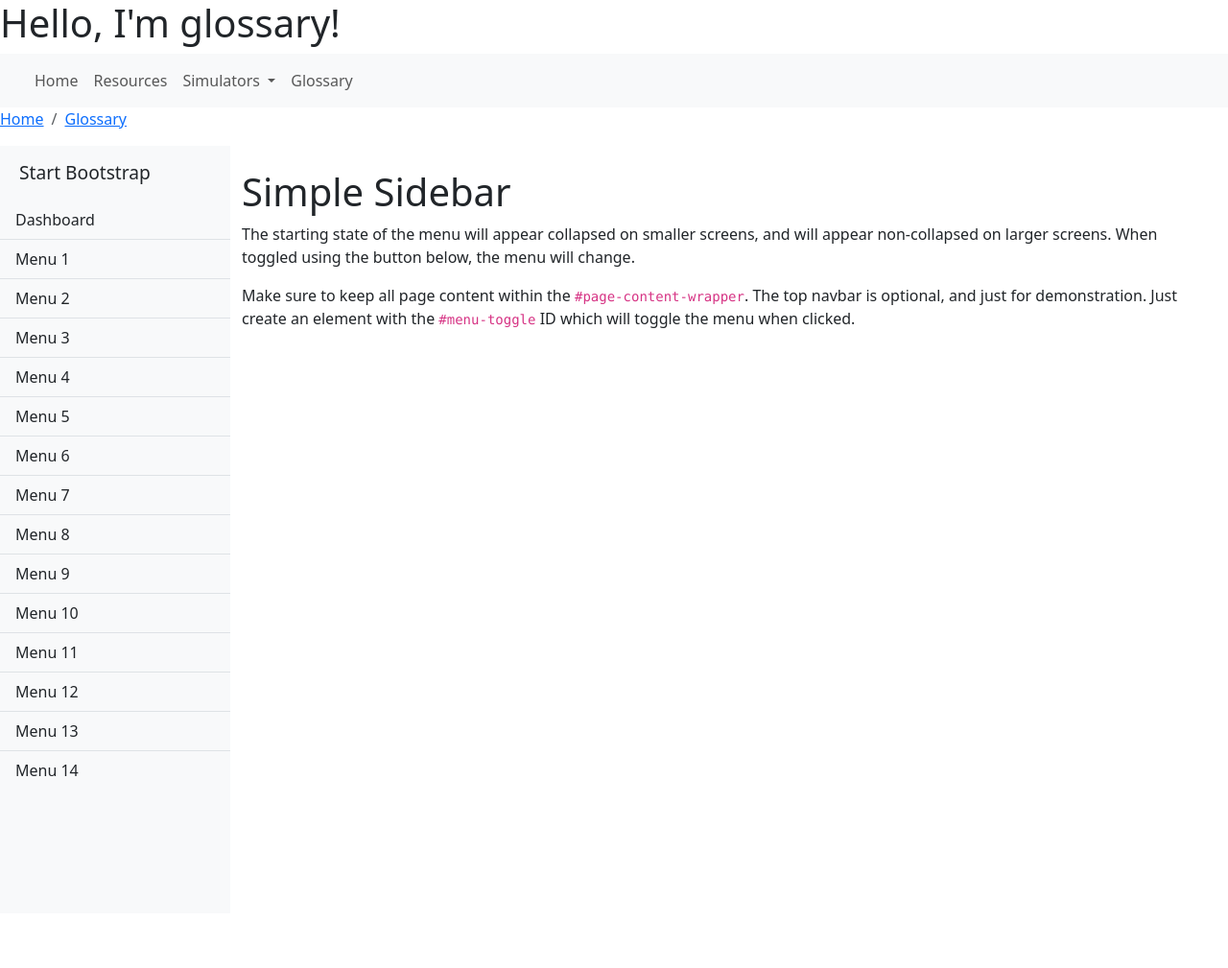
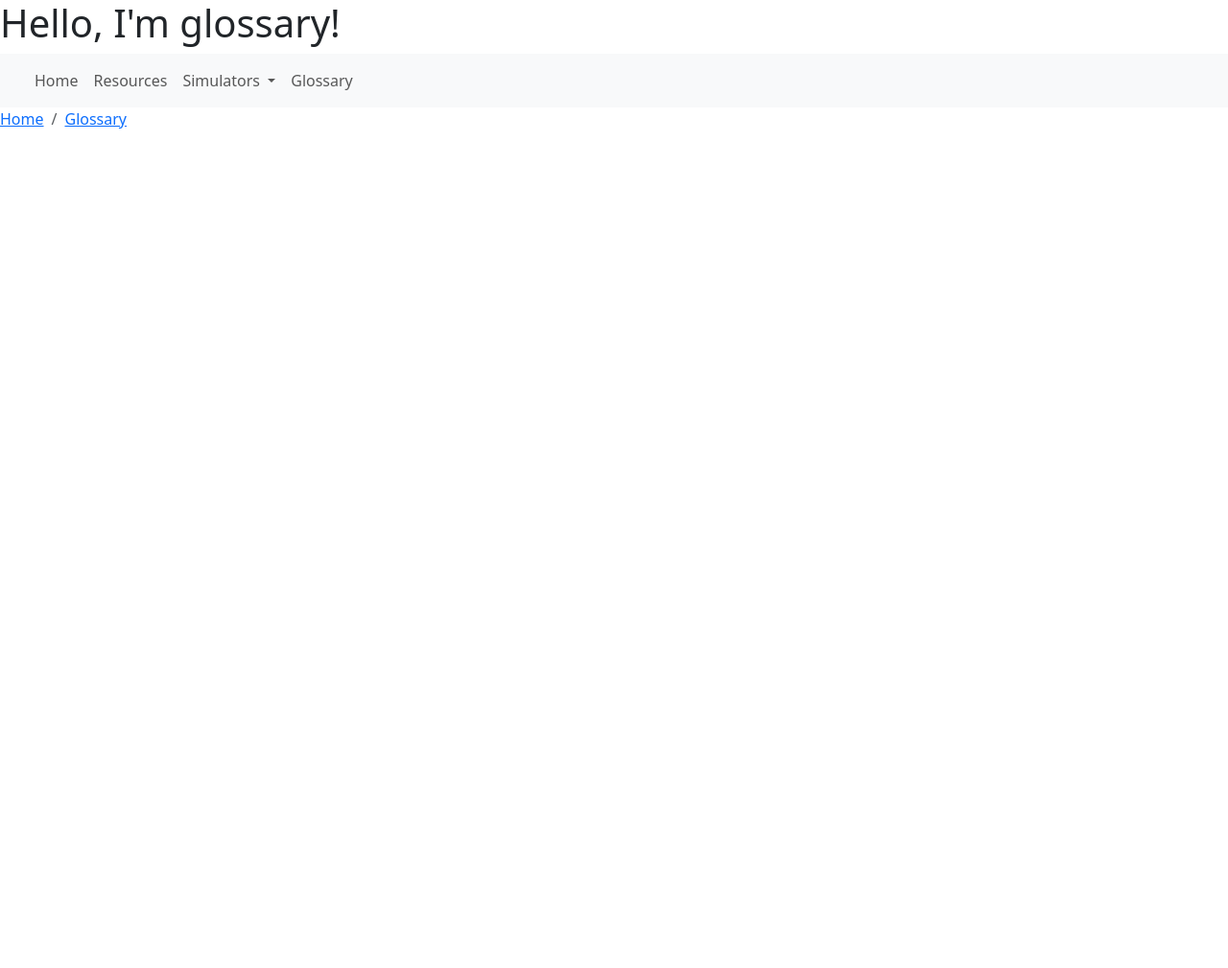
Before and after one commit to StOe11169/Info1_Website, a PHP site: page /glossary.php in a window 1280 px wide. Shown: the whole page at 96% size. After the commit the page ends 134 px from the top, so only its background shows below. Run offline with PHP 8.4, Linux system fonts and the light colour scheme.

Commit message:
changed bootstrap version to bootstrap 5

```diff
--- a/glossary.php
+++ b/glossary.php
@@ -1,16 +1,15 @@
-
 <!doctype html>
 <html lang="en">
 <head>
     <meta charset="utf-8">
     <meta name="viewport" content="width=device-width, initial-scale=1">
     <title>Glossary</title>
-    <link href="https://cdn.jsdelivr.net/npm/bootstrap@5.3.0-alpha3/dist/css/bootstrap.min.css" rel="stylesheet" integrity="sha384-KK94CHFLLe+nY2dmCWGMq91rCGa5gtU4mk92HdvYe+M/SXH301p5ILy+dN9+nJOZ" crossorigin="anonymous">
+    <link href="https://cdn.jsdelivr.net/npm/bootstrap@5.3.0-alpha3/dist/css/bootstrap.min.css" rel="stylesheet"
+          integrity="sha384-KK94CHFLLe+nY2dmCWGMq91rCGa5gtU4mk92HdvYe+M/SXH301p5ILy+dN9+nJOZ" crossorigin="anonymous">
     <link rel="stylesheet" href="styles/sidebar.css">
 
 </head>
 <body>
-<div id="page-content-wrapper">
 <h1>Hello, I'm glossary!</h1>
 <?php include('elements/navbar.php') ?>
 
@@ -21,49 +20,13 @@
     </ol>
 </nav>
 
-<div class="d-flex" id="wrapper">
-    <!-- Sidebar -->
-    <div class="bg-light border-right vh-100" id="sidebar-wrapper">
-        <div class="sidebar-heading">Start Bootstrap </div>
-        <div class="list-group list-group-flush overflow-auto h-100">
-            <a href="#" class="list-group-item list-group-item-action bg-light">Dashboard</a>
-            <a href="#" class="list-group-item list-group-item-action bg-light">Menu 1</a>
-            <a href="#" class="list-group-item list-group-item-action bg-light">Menu 2</a>
-            <a href="#" class="list-group-item list-group-item-action bg-light">Menu 3</a>
-            <a href="#" class="list-group-item list-group-item-action bg-light">Menu 4</a>
-            <a href="#" class="list-group-item list-group-item-action bg-light">Menu 5</a>
-            <a href="#" class="list-group-item list-group-item-action bg-light">Menu 6</a>
-            <a href="#" class="list-group-item list-group-item-action bg-light">Menu 7</a>
-            <a href="#" class="list-group-item list-group-item-action bg-light">Menu 8</a>
-            <a href="#" class="list-group-item list-group-item-action bg-light">Menu 9</a>
-            <a href="#" class="list-group-item list-group-item-action bg-light">Menu 10</a>
-            <a href="#" class="list-group-item list-group-item-action bg-light">Menu 11</a>
-            <a href="#" class="list-group-item list-group-item-action bg-light">Menu 12</a>
-            <a href="#" class="list-group-item list-group-item-action bg-light">Menu 13</a>
-            <a href="#" class="list-group-item list-group-item-action bg-light">Menu 14</a>
-        </div>
-    </div>
-    <!-- /#sidebar-wrapper -->
 
-    <!-- Page Content -->
-
-
-        <div class="container-fluid">
-            <h1 class="mt-4">Simple Sidebar</h1>
-            <p>The starting state of the menu will appear collapsed on smaller screens, and will appear non-collapsed on larger screens. When toggled using the button below, the menu will change.</p>
-            <p>Make sure to keep all page content within the <code>#page-content-wrapper</code>. The top navbar is optional, and just for demonstration. Just create an element with the <code>#menu-toggle</code> ID which will toggle the menu when clicked.</p>
-        </div>
-    </div>
-    <!-- /#page-content-wrapper -->
 </div>
 
 
-
-
-
 <script src="scripts/buttonReaction.js"></script>
-<script src="https://code.jquery.com/jquery-3.3.1.slim.min.js" integrity="sha384-q8i/X+965DzO0rT7abK41JStQIAqVgRVzpbzo5smXKp4YfRvH+8abtTE1Pi6jizo" crossorigin="anonymous"></script>
-<script src="https://cdn.jsdelivr.net/npm/popper.js@1.14.3/dist/umd/popper.min.js" integrity="sha384-ZMP7rVo3mIykV+2+9J3UJ46jBk0WLaUAdn689aCwoqbBJiSnjAK/l8WvCWPIPm49" crossorigin="anonymous"></script>
-<script src="https://cdn.jsdelivr.net/npm/bootstrap@4.1.3/dist/js/bootstrap.min.js" integrity="sha384-ChfqqxuZUCnJSK3+MXmPNIyE6ZbWh2IMqE241rYiqJxyMiZ6OW/JmZQ5stwEULTy" crossorigin="anonymous"></script>
+<script src="https://cdn.jsdelivr.net/npm/bootstrap@5.3.0-alpha3/dist/js/bootstrap.bundle.min.js"
+        integrity="sha384-ENjdO4Dr2bkBIFxQpeoTz1HIcje39Wm4jDKdf19U8gI4ddQ3GYNS7NTKfAdVQSZe"
+        crossorigin="anonymous"></script>
 </body>
 </html>
--- a/scripts/visualisation.js
+++ b/scripts/visualisation.js
@@ -1,4 +1,4 @@
-var canvas = document.getElementById("myCanvas");                         //Opens 2D Canvas API
+var canvas = document.getElementById("eulerCanvas");                         //Opens 2D Canvas API
 var canvas2DContext = canvas.getContext("2d");
 canvas.width = window.innerWidth - 20;          //TODO Make changeable
 canvas.height = window.innerHeight - 100;      //TODO Make changeable
--- a/styles/sidebar.css
+++ /dev/null
@@ -1,41 +0,0 @@
-
-#sidebar-wrapper {
-    min-height: 100vh;
-    margin-left: -15rem;
-    -webkit-transition: margin .25s ease-out;
-    -moz-transition: margin .25s ease-out;
-    -o-transition: margin .25s ease-out;
-    transition: margin .25s ease-out;
-}
-
-#sidebar-wrapper .sidebar-heading {
-    padding: 0.875rem 1.25rem;
-    font-size: 1.2rem;
-}
-
-#sidebar-wrapper .list-group {
-    width: 15rem;
-}
-
-#page-content-wrapper {
-    min-width: 100vw;
-}
-
-#wrapper.toggled #sidebar-wrapper {
-    margin-left: 0;
-}
-
-@media (min-width: 768px) {
-    #sidebar-wrapper {
-        margin-left: 0;
-    }
-
-    #page-content-wrapper {
-        min-width: 0;
-        width: 100%;
-    }
-
-    #wrapper.toggled #sidebar-wrapper {
-        margin-left: -15rem;
-    }
-}
```
Also changed, not shown: index.php (+5 -7 lines), resources.php (+5 -5 lines), simulatorEuler.php (+34 -58 lines), styles/simulator.css (+13 -2 lines). Lines whose indentation alone changed are shown as unchanged.
